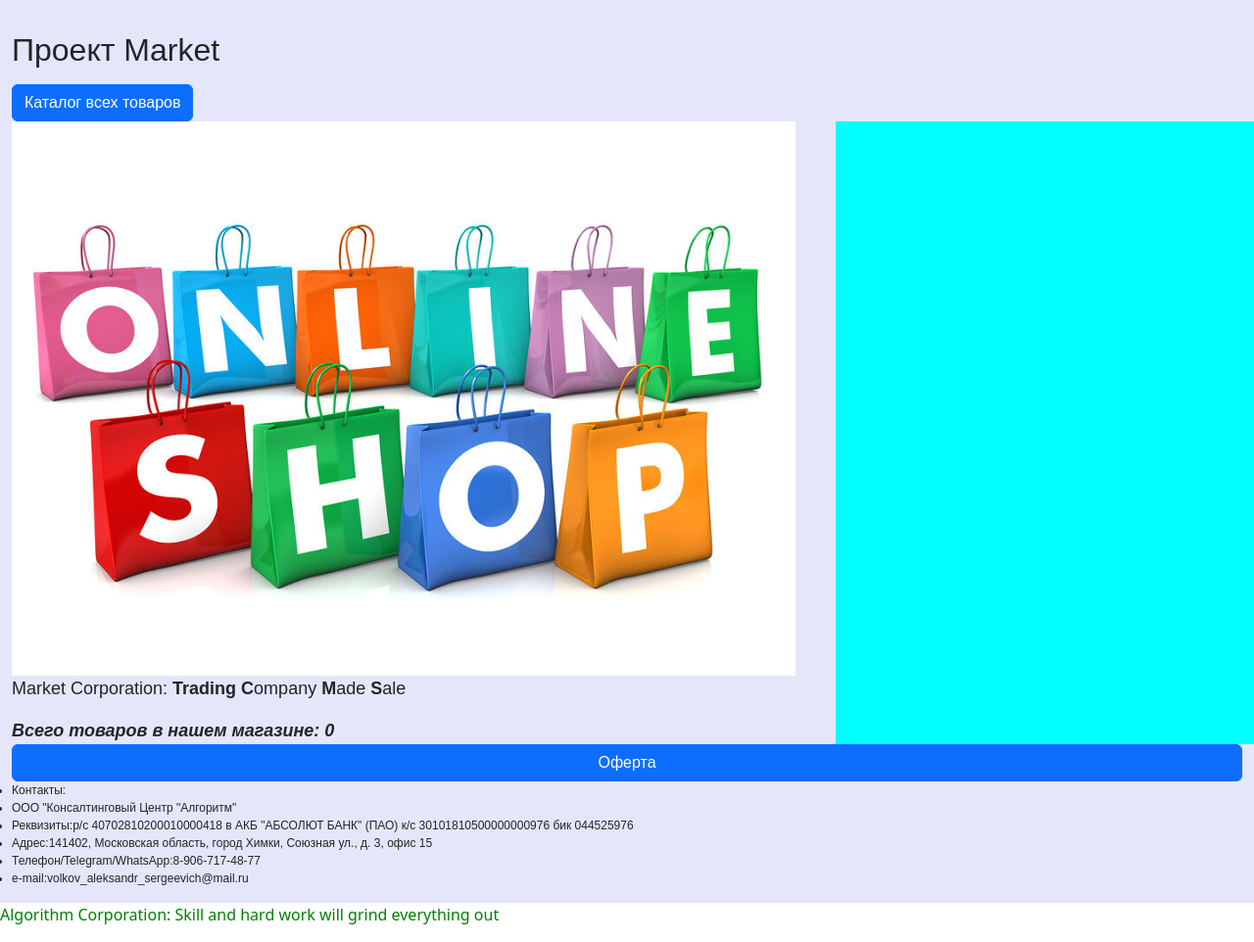
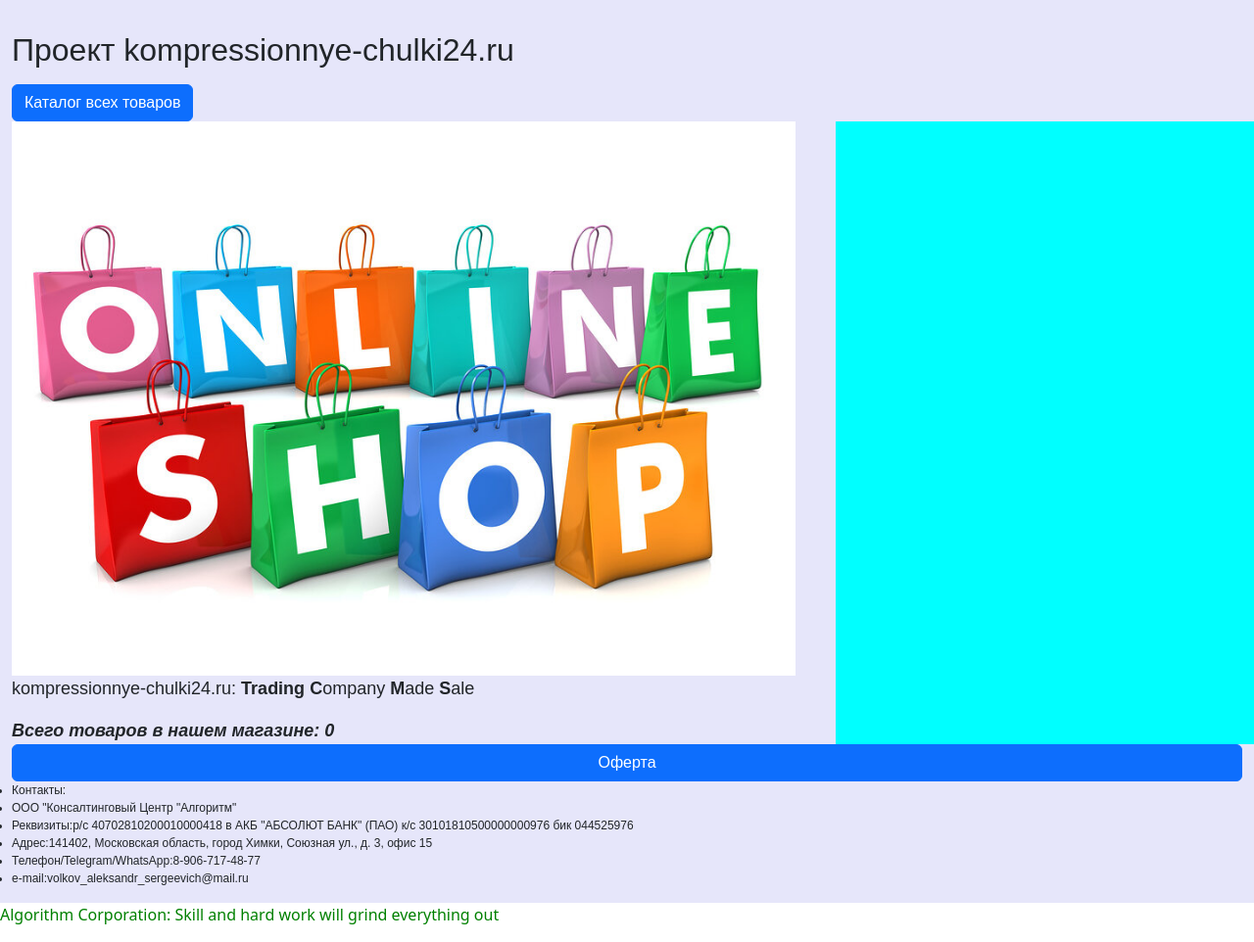
Before and after one commit to Aleksandr-Sergeevich-Volkov/educational_store, a Django app: page / in a window 1280 px wide. Shown: the part 79-1041 px from the top of the page at 98% size. Run offline with Django 3.2, Linux system fonts and the light colour scheme; data that the repository does not hold is empty; parts of the project's set-up code (start-up, migrations or seed data) failed here and were passed over; some libraries are stand-ins or nearby versions.

Commit message:
write html

```diff
--- a/traning_store/templates/index.html
+++ b/traning_store/templates/index.html
@@ -2,7 +2,7 @@
 {% load django_bootstrap5 %}
 {% block content %}
 <p>
- <h2 class="card-header font-family:sans-serif"> Проект Market</h2>
+ <h2 class="card-header font-family:sans-serif"> Проект kompressionnye-chulki24.ru</h2>
 </p>
  <div class="btn-group">
     <a href="{{catalog }}" class="btn btn-primary">Каталог всех товаров</a>
@@ -11,7 +11,7 @@
   <div class="col-8">
   <img src="static/logo.jpeg" width="800">
   <p>
-    Market Corporation: <b>Trading</b> <b>C</b>ompany <b>M</b>ade <b>S</b>ale
+    kompressionnye-chulki24.ru: <b>Trading</b> <b>C</b>ompany <b>M</b>ade <b>S</b>ale
   </p>
    <b><i>Всего товаров в нашем магазине: {{prod_count.id__count}}</b></i>
    </div>
```
